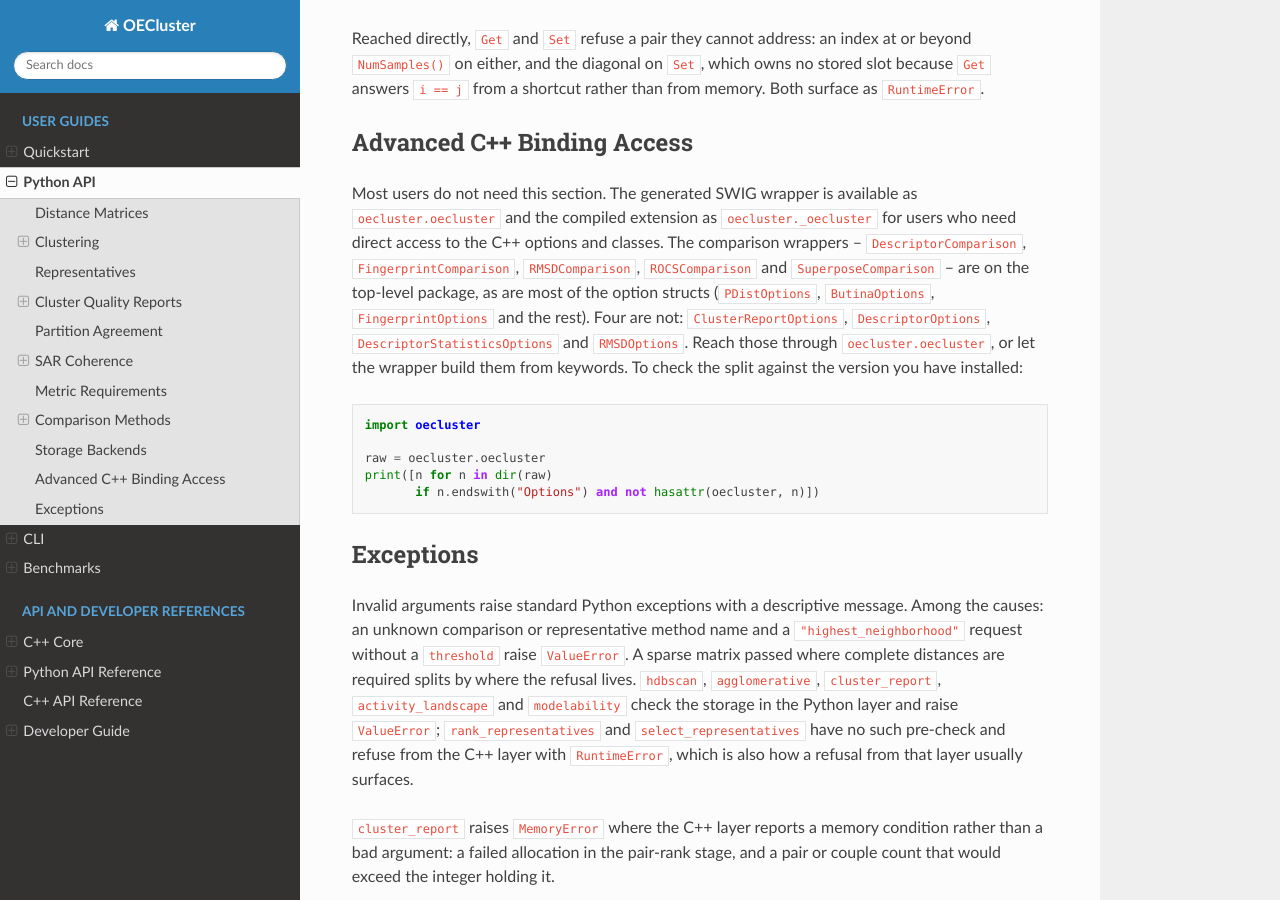
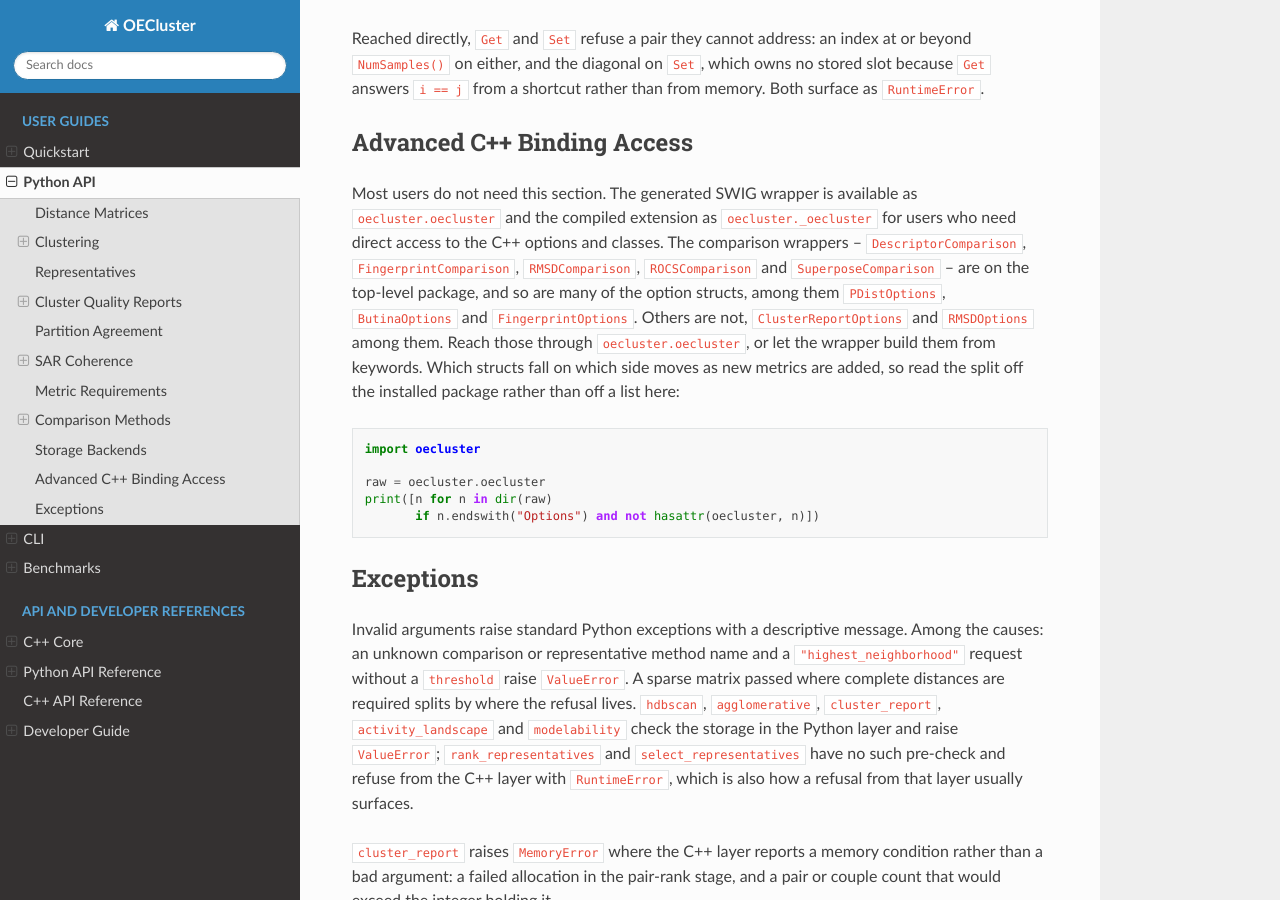
Before and after one commit to scott-arne/oecluster, a Sphinx documentation site: the page built from docs/python-api.md, in a window 1280 px wide and 900 px high, scrolled down 21922 px. Built offline with Sphinx 7.4.7 and the Read the Docs theme 3.1.0, drawn with Linux system fonts in a browser that asks for light colours; pages that are not in the unit, such as notebooks, are missing from menus; the version number is read from the project's files by our own code.

Commit message:
docs: stop enumerating the options-struct split, name OverflowError
The binding-access paragraph claimed four option structs are absent from the
top-level package; the snippet printed six lines below it lists eight, three of
them added by this branch. The prose now names examples on both sides without a
count and points the reader at the snippet, which computes the answer for the
installed version.

activity_landscape and modelability both describe the num_threads OverflowError
in prose but carried no :raises field for it, so a reader building an except
clause from the rendered list saw only TypeError, ValueError and RuntimeError.
OverflowError derives from ArithmeticError, so except ValueError misses it.

````diff
--- a/docs/python-api.md
+++ b/docs/python-api.md
@@ -1075,12 +1075,13 @@ Most users do not need this section. The generated SWIG wrapper is available as
 `oecluster.oecluster` and the compiled extension as `oecluster._oecluster` for
 users who need direct access to the C++ options and classes. The comparison
 wrappers -- `DescriptorComparison`, `FingerprintComparison`, `RMSDComparison`,
-`ROCSComparison` and `SuperposeComparison` -- are on the top-level package, as
-are most of the option structs (`PDistOptions`, `ButinaOptions`,
-`FingerprintOptions` and the rest). Four are not: `ClusterReportOptions`,
-`DescriptorOptions`, `DescriptorStatisticsOptions` and `RMSDOptions`. Reach
-those through `oecluster.oecluster`, or let the wrapper build them from
-keywords. To check the split against the version you have installed:
+`ROCSComparison` and `SuperposeComparison` -- are on the top-level package, and
+so are many of the option structs, among them `PDistOptions`, `ButinaOptions`
+and `FingerprintOptions`. Others are not, `ClusterReportOptions` and
+`RMSDOptions` among them. Reach those through `oecluster.oecluster`, or let the
+wrapper build them from keywords. Which structs fall on which side moves as new
+metrics are added, so read the split off the installed package rather than off
+a list here:
 
 ```python
 import oecluster
````
Also changed, not shown: 1 other file.
